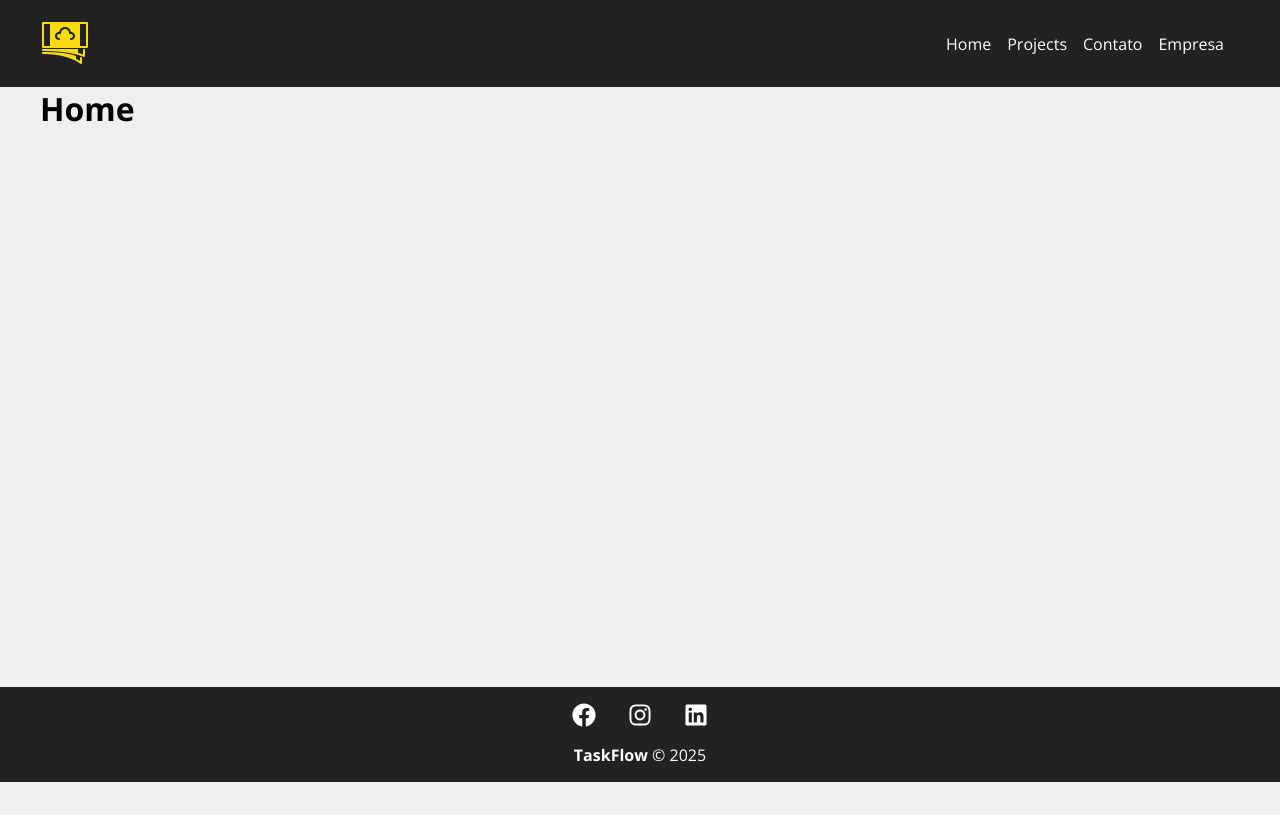
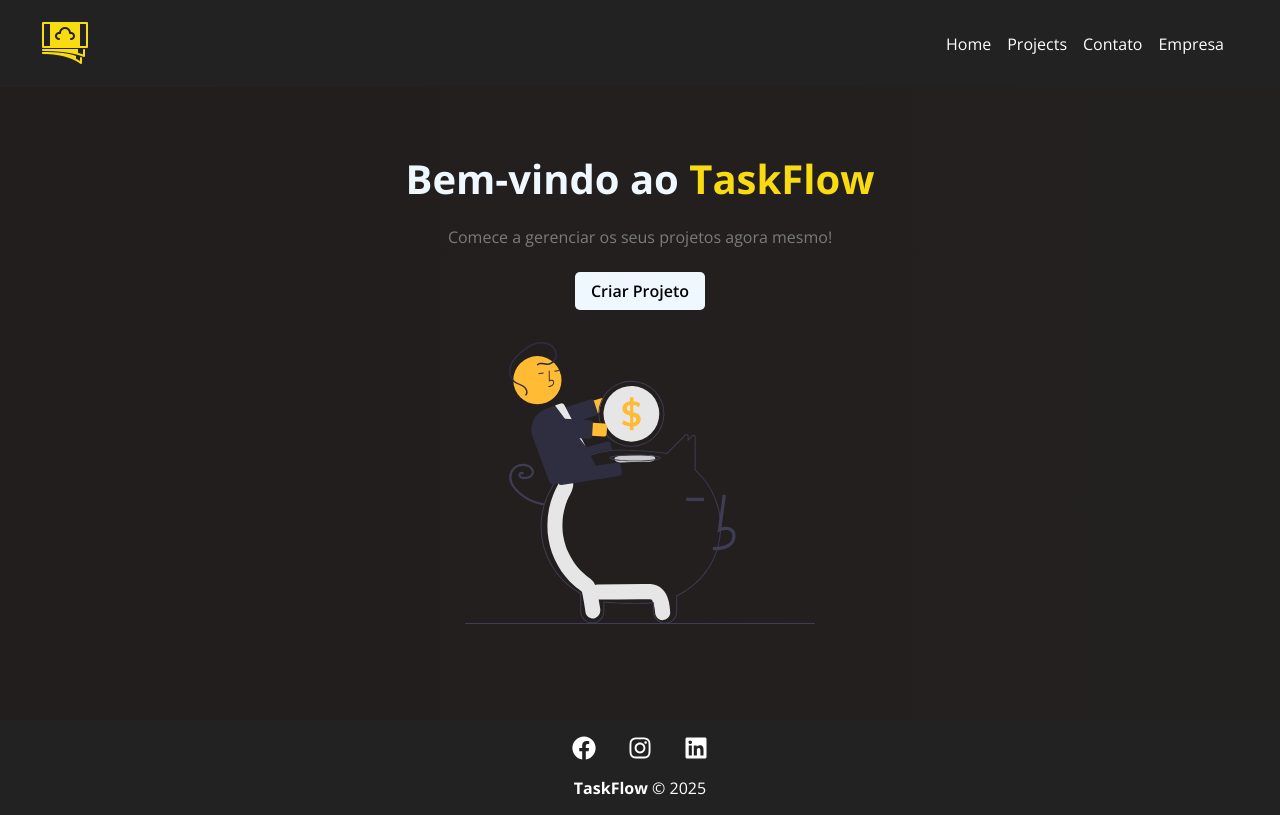
Before and after one commit to brunohenriquedeveloper/Project-Manager, a React (Vite) app in the folder Project-Manager/: page / in a window 1280 px wide. Built offline with nearby package versions, Linux system fonts and the light colour scheme.

Commit message:
Feat: Home page configured

```diff
--- /dev/null
+++ b/Project-Manager/src/components/layout/LinkButton.jsx
@@ -0,0 +1,10 @@
+import styles from './LinkButton.module.css'
+import {Link} from 'react-router-dom'
+
+function LinkButton({to, text}){
+   return (
+    <Link className={styles.btn} to= {to}>{text}</Link>
+   )
+}
+
+export default LinkButton
--- /dev/null
+++ b/Project-Manager/src/components/layout/LinkButton.module.css
@@ -0,0 +1,13 @@
+.btn {
+    background-color: aliceblue;
+    color: black;
+    font-weight: 600;
+    padding: 0.5em 1em;
+    text-decoration: none;
+    transition: 0.5s;
+    border-radius: 5px;
+}
+
+.btn:hover {
+    background-color: #F9DB11;
+}
--- a/Project-Manager/src/components/pages/Home.jsx
+++ b/Project-Manager/src/components/pages/Home.jsx
@@ -1,5 +1,16 @@
+import styles from './Home.module.css'
+import savings from '../../img/savings.svg'
+import LinkButton from '../layout/LinkButton'
+
 function Home(){
-    return <h1>Home</h1>
+    return (
+        <section className={styles.home_container}>
+            <h1>Bem-vindo ao <span>TaskFlow</span></h1>
+            <p>Comece a gerenciar os seus projetos agora mesmo!</p>
+            <LinkButton to= "/newproject" text="Criar Projeto" />
+            <img src={savings} alt="TaskFlow" srcset="" />
+        </section>
+    )
 }
 
 export default Home
--- /dev/null
+++ b/Project-Manager/src/components/pages/Home.module.css
@@ -0,0 +1,29 @@
+.home_container {
+    width: 100%;
+    display: flex;
+    flex-direction: column;
+    align-items: center;
+    justify-content: center;
+    padding: 4em;
+}
+
+.home_container h1 {
+    font-size: 2.5em;
+    margin-bottom: .5em;
+    color: aliceblue;
+}
+
+.home_container h1 span {
+    color: #F9DB11;
+    padding: 0.2 em;
+}
+
+.home_container p {
+    margin-bottom: 1.5em;
+    color: #7b7b7b;
+}
+
+.home_container img {
+    width: 350px;
+    margin: 2em 0;
+}
--- a/Project-Manager/src/index.css
+++ b/Project-Manager/src/index.css
@@ -6,6 +6,6 @@
 }
 
 html, body, #root {
-  background-color: #efefef;
+  background: linear-gradient(to right, #221e1d, #232020);
   height: 100%;
 }
```
